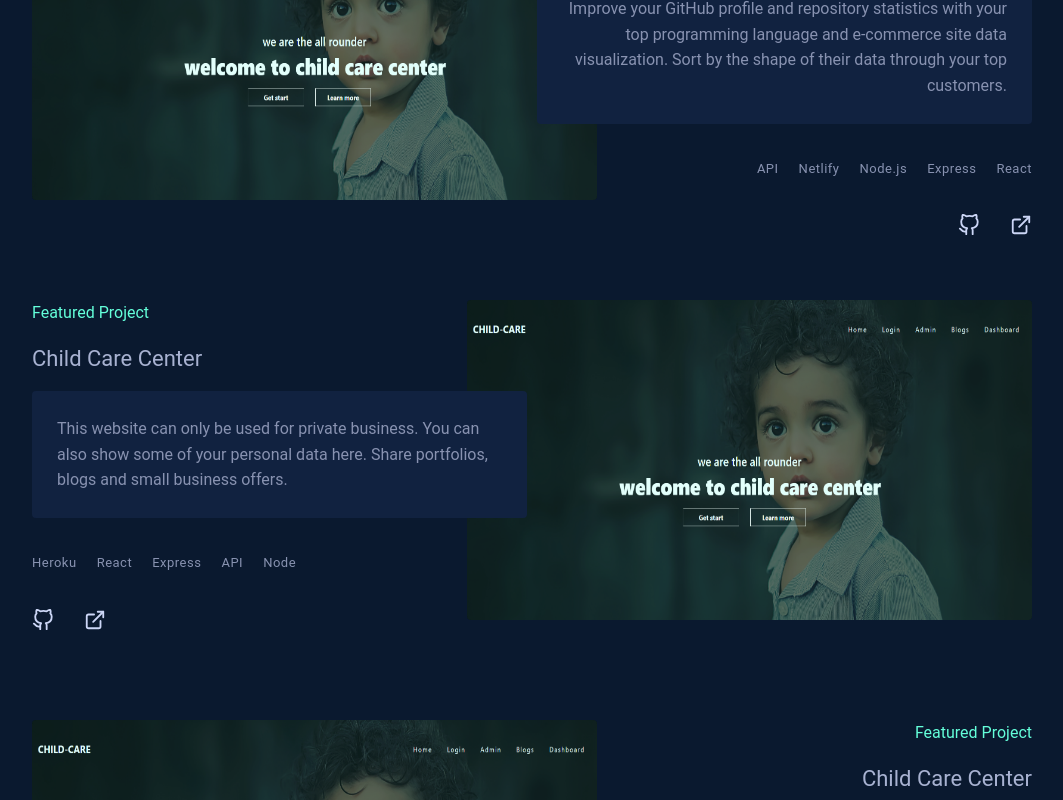
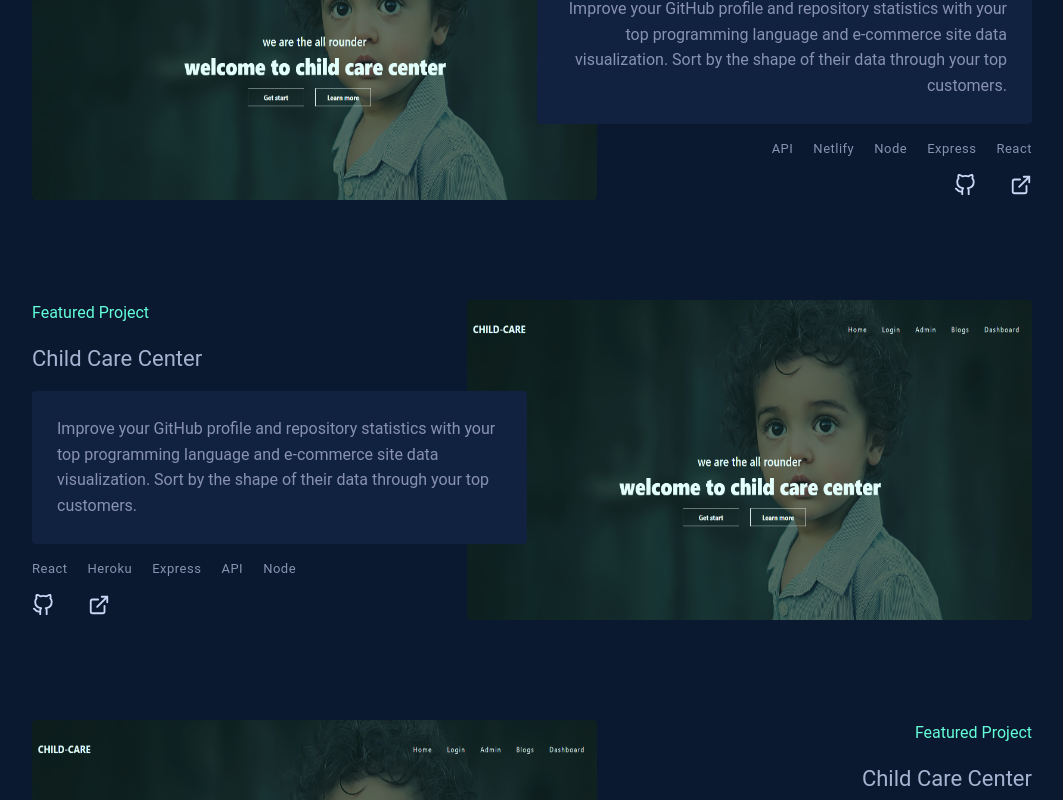
Before and after one commit to simons-devtools/simonhemrom, a Next.js app: page / in a window 1280 px wide. Shown: the part 2140-2940 px from the top of the page, without its empty margins (116-1179 px from the left). Built offline with nearby package versions, Linux system fonts and the light colour scheme.

Commit message:
updated the compon styles

```diff
--- a/compons/features.js
+++ b/compons/features.js
@@ -62,7 +62,6 @@ const StyledFeatures = styled.section`
         }
         .theme-technologies {
           display: flex;
-          margin: 15px 0px;
           li {
             color: inherit !important;
           }
@@ -156,8 +155,8 @@ export default function Features() {
                           style={{
                             margin: `${
                               index === 1
-                                ? "20px 20px 20px 0px"
-                                : "20px 0px 20px 20px"
+                                ? "15px 20px 15px 0px"
+                                : "15px 0px 15px 20px"
                             }`,
                           }}
                         >
@@ -176,8 +175,8 @@ export default function Features() {
                           style={{
                             margin: `${
                               index === 1
-                                ? "0px 30px 0px 0px"
-                                : "0px 0px 0px 30px"
+                                ? "0px 34px 0px 0px"
+                                : "0px 0px 0px 34px"
                             }`,
                           }}
                         >
--- a/configs/features.js
+++ b/configs/features.js
@@ -10,7 +10,7 @@ const features = [
     technologies: [
       { id: 1, tech: "API" },
       { id: 2, tech: "Netlify" },
-      { id: 3, tech: "Node.js" },
+      { id: 3, tech: "Node" },
       { id: 4, tech: "Express" },
       { id: 5, tech: "React" },
     ],
@@ -30,10 +30,10 @@ const features = [
     website: "https://childcarebd.herokuapp.com",
     role: "Featured Project",
     article:
-      "This website can only be used for private business. You can also show some of your personal data here. Share portfolios, blogs and small business offers.",
+      "Improve your GitHub profile and repository statistics with your top programming language and e-commerce site data visualization. Sort by the shape of their data through your top customers.",
     technologies: [
-      { id: 1, tech: "Heroku" },
-      { id: 2, tech: "React" },
+      { id: 1, tech: "React" },
+      { id: 2, tech: "Heroku" },
       { id: 3, tech: "Express" },
       { id: 4, tech: "API" },
       { id: 5, tech: "Node" },
@@ -59,7 +59,7 @@ const features = [
       { id: 1, tech: "API" },
       { id: 2, tech: "Express" },
       { id: 3, tech: "Heroku" },
-      { id: 4, tech: "Node.js" },
+      { id: 4, tech: "Node" },
       { id: 5, tech: "React" },
     ],
     links: [
```
